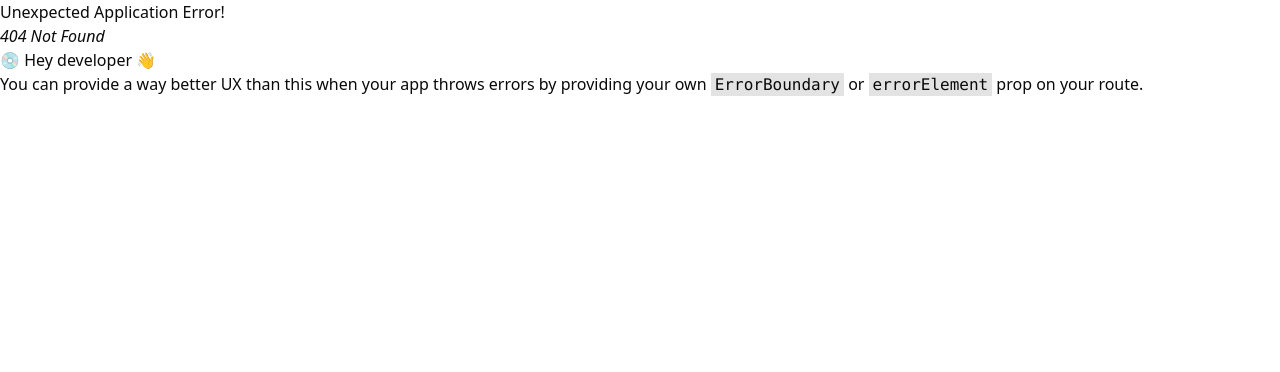
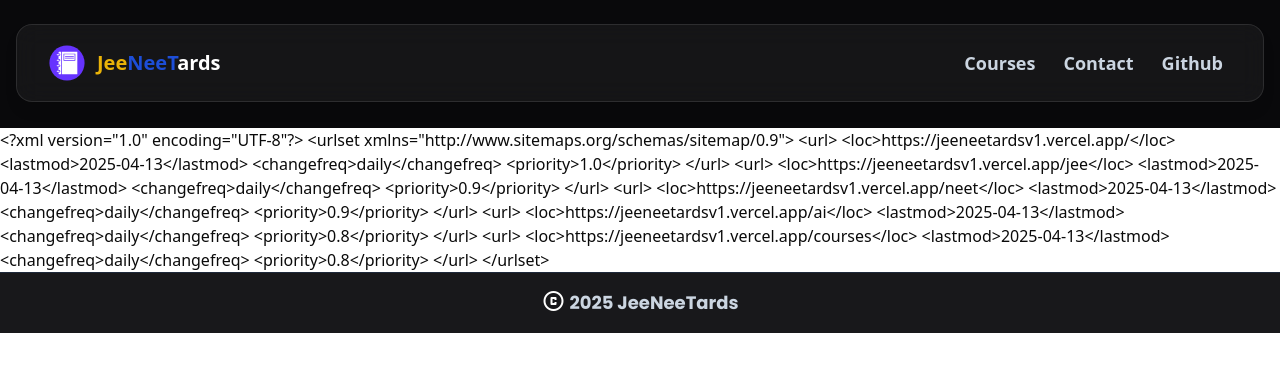
Before and after one commit to rishi0810/JeeNeeTards, a React (Vite) app: page /sitemap.xml in a window 1280 px wide. Before the commit this address had no page. Shown: the top 372 px of the page. Built offline with nearby package versions, Linux system fonts and the light colour scheme; no server answers.

Commit message:
sitemap for sero

```diff
--- /dev/null
+++ b/src/component/Pages/Sitemap.jsx
@@ -0,0 +1,43 @@
+import React from 'react';
+
+function Sitemap() {
+  return (
+    <div>
+      {`<?xml version="1.0" encoding="UTF-8"?>
+<urlset xmlns="http://www.sitemaps.org/schemas/sitemap/0.9">
+  <url>
+    <loc>https://jeeneetardsv1.vercel.app/</loc>
+    <lastmod>2025-04-13</lastmod>
+    <changefreq>daily</changefreq>
+    <priority>1.0</priority>
+  </url>
+  <url>
+    <loc>https://jeeneetardsv1.vercel.app/jee</loc>
+    <lastmod>2025-04-13</lastmod>
+    <changefreq>daily</changefreq>
+    <priority>0.9</priority>
+  </url>
+  <url>
+    <loc>https://jeeneetardsv1.vercel.app/neet</loc>
+    <lastmod>2025-04-13</lastmod>
+    <changefreq>daily</changefreq>
+    <priority>0.9</priority>
+  </url>
+  <url>
+    <loc>https://jeeneetardsv1.vercel.app/ai</loc>
+    <lastmod>2025-04-13</lastmod>
+    <changefreq>daily</changefreq>
+    <priority>0.8</priority>
+  </url>
+  <url>
+    <loc>https://jeeneetardsv1.vercel.app/courses</loc>
+    <lastmod>2025-04-13</lastmod>
+    <changefreq>daily</changefreq>
+    <priority>0.8</priority>
+  </url>
+</urlset>`}
+    </div>
+  );
+}
+
+export default Sitemap;
--- a/src/main.jsx
+++ b/src/main.jsx
@@ -7,42 +7,19 @@ import Home from './component/Pages/Home.jsx'
 import Neet from './component/Pages/Neet.jsx'
 import Jee from "./component/Pages/Jee.jsx"
 import Courses from './component/Pages/Courses.jsx'
+import Sitemap from './component/Pages/Sitemap.jsx'
 
 const router = createBrowserRouter(
-
   createRoutesFromElements(
-    <Route
-
-    path = ''
-    element = {<App/>}
-    >
-      <Route
-      path = ''
-      element = {<Home/>}
-      />
-      <Route
-      path = 'neet'
-      element = {<Neet/>}
-      />
-      <Route
-      path = "jee"
-      element = {<Jee/>}
-      />
-      <Route
-      path = "courses"
-      element = {<Courses/>}
-      />
-
-
-
+    <Route path = '' element = {<App/>}>
+      <Route path = '' element = {<Home/>} />
+      <Route path = 'neet' element = {<Neet/>} />
+      <Route path = "jee" element = {<Jee/>} />
+      <Route path = "courses" element = {<Courses/>} />
+      <Route path = "sitemap.xml" element = {<Sitemap/>} />
     </Route>
-
-
   )
-
 )
-
-
 
 createRoot(document.getElementById('root')).render(
   <StrictMode>
```
Also changed, not shown: vercel.json, 1 other file (tests, documents, lock files or other folders).
